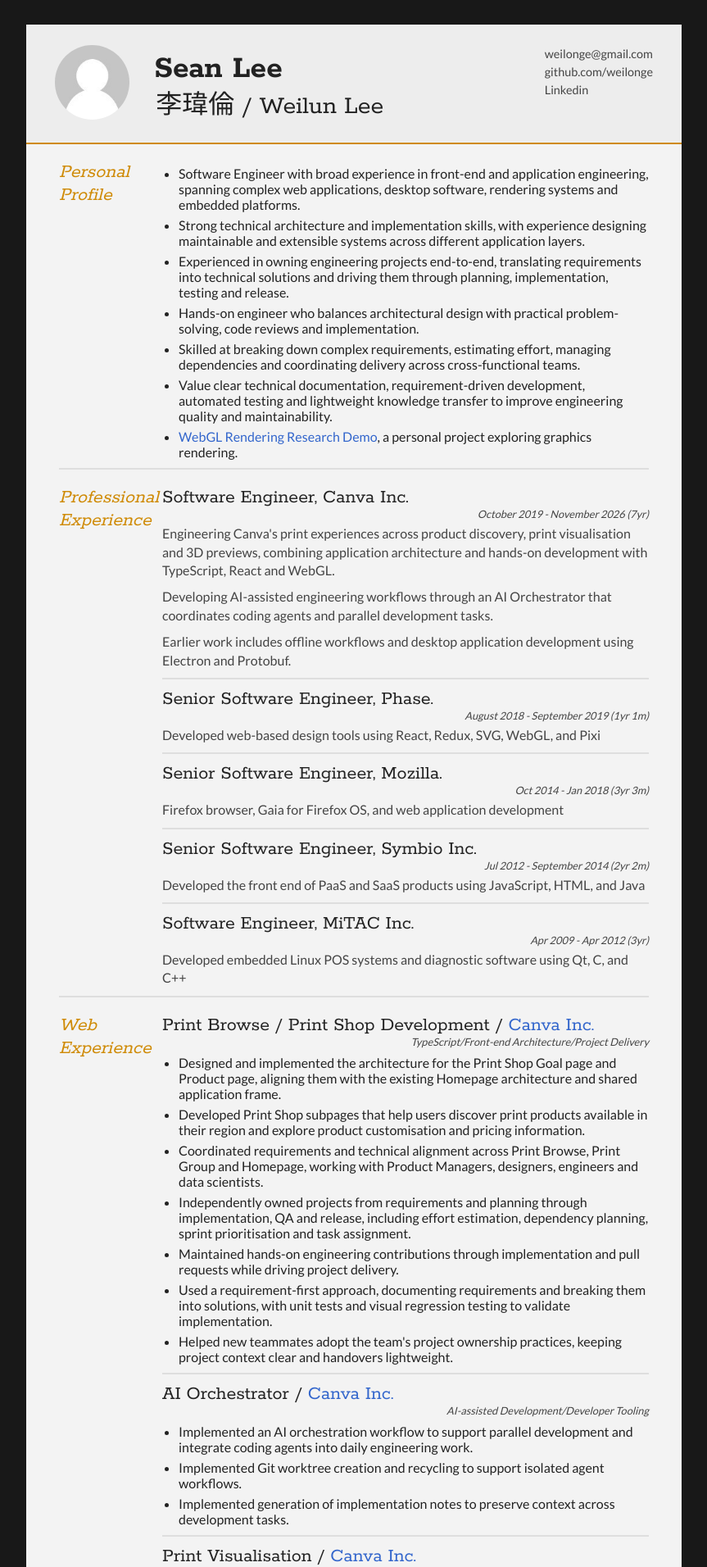
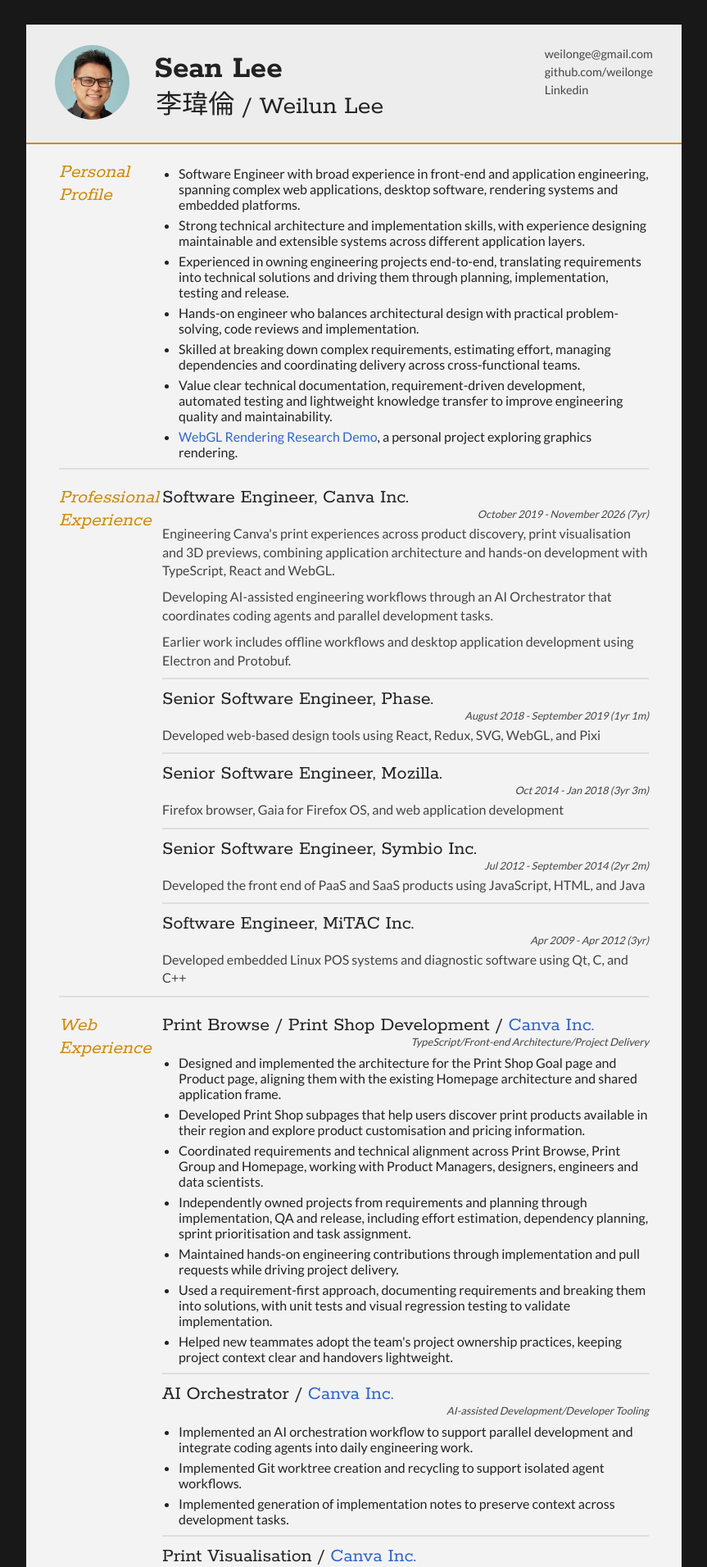
Before and after one commit to weilonge/weilonge.github.io, a Jekyll site: the page resume/index.html, which Jekyll copies as it is, in a window 1280 px wide. Shown: the top 1912 px of the page at 82% size, without its empty margins (208-1071 px from the left). Built offline with Jekyll 4.4.1, drawn with Linux system fonts in a browser that asks for light colours.

Commit message:
update my profile image

```diff
--- a/resume/index.html
+++ b/resume/index.html
@@ -27,7 +27,7 @@
     <div id="cv" class="glanceFade">
       <div class="mainDetails">
         <div id="headshot" class="">
-          <img src="headshot.jpg" alt="Sean Lee" />
+          <img src="seanlee.jpg" alt="Sean Lee" />
         </div>
 
         <div id="name">
```
Also changed, not shown: resume/seanlee.jpg (added).
